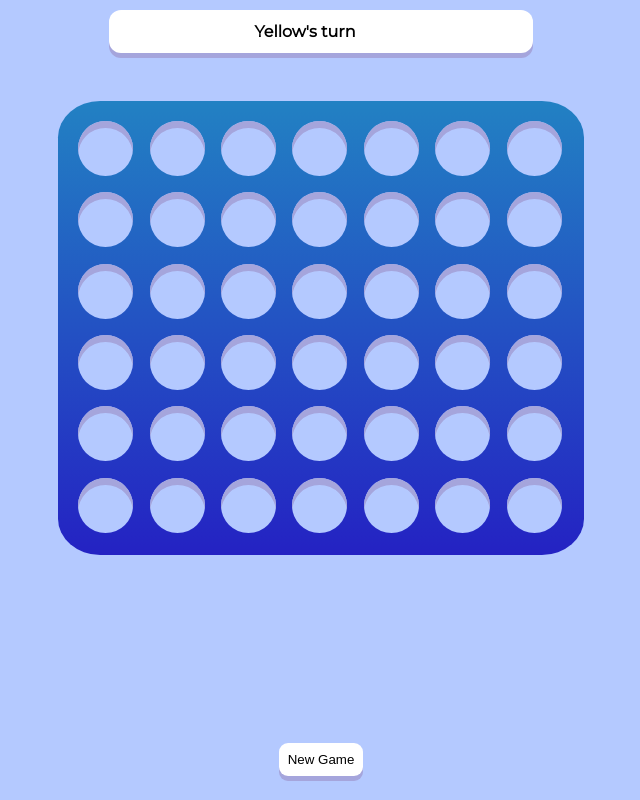
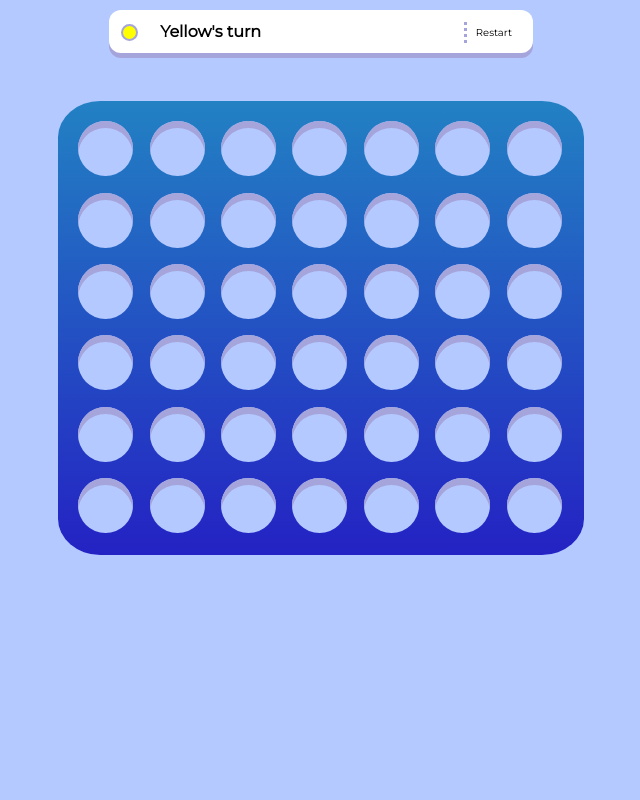
Before and after one commit to ericsienk/connect-4, a website with bundled scripts: page src/index.html in a window 1280 px wide. Both pictures are taken after a click on the radio button "Offline". Shown: the whole page, without its empty margins (319-959 px from the left). Built offline with nearby package versions, Linux system fonts and the light colour scheme.

Commit message:
moving new game button to info bar

```diff
--- a/docs/style.css
+++ b/docs/style.css
@@ -18,10 +18,12 @@ body {
     background: #b4c9ff;
  }
 
- #main {
+ #context {
+    height: 100vh;
+    min-height: 100vw;
+    width: 100vw;
+    max-width: 100%;
     overflow: hidden;
-    width: 100%;
-    height: 100%;
     position: absolute;
  }
 
@@ -84,7 +86,6 @@ settings, board {
     background: white;
     padding: 12px;
     margin-bottom: 48px;
-    text-align: center;
     border-radius: 12px;
     margin-top: 10px;
     box-shadow: 0px 5px #a5a5dc;
@@ -92,6 +93,7 @@ settings, board {
 
 .info-bar-item {
     margin-right: 32px;
+    padding-left: 9px;
 }
 
 board {
@@ -216,19 +218,22 @@ piece {
     100% { transform: rotateZ(15deg) rotateY(1440deg) translate(10vw,110vh); }
   }
 
-  .action-bar {
-    text-align: center;
-    padding-bottom: 24px;
-    bottom: 0;
-    position: absolute;
-    left: 0;
-    right: 0;
-  }
+#newGameBtn {
+    float: right;
+    border-left: 3px dotted #a5a5dc;
+    padding: 0 9px;
+    cursor: pointer;
+    font-size: 10px;
+    line-height: 21px;
+}
 
-  .action-bar button {
-    padding: 9px;
-    border: none;
-    border-radius: 9px;
-    box-shadow: 0px 5px #a5a5dc;
-    background-color: white;
-  }
+.turn-icon {
+    display: inline-block;
+    height: 13px;
+    width: 13px;
+    border-radius: 50%;
+    margin-right: 9px;
+    box-shadow: none;
+    border: 2px solid #a5a5dc;
+    vertical-align: middle;
+}
--- /dev/null
+++ b/src/engine/engine.controller.js
@@ -0,0 +1,23 @@
+export class EngineController {
+    constructor(selector, onCreateEngine) {
+        this.context = document.querySelector(selector);
+        this.onCreateEngine = onCreateEngine;
+        this.initialContextHTML = this.context.innerHTML;
+        this.context.classList.add('hide');
+    }
+
+    start() {
+        this.engine = this.onCreateEngine(this.context);
+        setTimeout(() => {
+            this.context.classList.remove('hide');
+        }, 100);
+    }
+
+    restart() {
+        this.context.classList.add('hide');
+        this.engine.destroy();
+        this.context.innerHTML = this.initialContextHTML;
+        delete this.engine;
+        this.start();
+    }
+}
--- a/src/engine/engine.js
+++ b/src/engine/engine.js
@@ -22,6 +22,10 @@ export class Engine {
         Object.keys(services).forEach(service => Injector.service(services[service], service))
 
         this.render(context);
+    }
+
+    isComponent(selector) {
+        return Boolean(componentMap[selector.toLowerCase()]);
     }
 
     destroy() {
--- a/src/game/game.component.js
+++ b/src/game/game.component.js
@@ -1,5 +1,5 @@
 import { Component } from "../engine/component.js";
-import { PlayerArray } from './game.constants.js';
+import { PlayerArray, Players } from './game.constants.js';
 
 export class Game extends Component {
     constructor(gameService) {
@@ -40,6 +40,7 @@ export class Game extends Component {
                 onStartGame: (session) => {
                     const { player, online, playerGoingNext } = session;
                     this.board.playerGoingNext = playerGoingNext || this.board.playerGoingNext;
+                    this.setTurnIcon();
                     this.turnIndex = this.players.indexOf(this.board.playerGoingNext);
                     console.log(`Starting game as ${JSON.stringify(player)} :: online - ${online}`);
 
@@ -61,9 +62,15 @@ export class Game extends Component {
         });
     }
 
+    setTurnIcon() {
+        super.setClass('.turn-icon', 'yellow', this.board.playerGoingNext === Players.Yellow.name);
+        super.setClass('.turn-icon', 'red', this.board.playerGoingNext === Players.Red.name);
+    }
+
     togglePlayerGoingNext() {
         this.turnIndex++;
         this.board.playerGoingNext = this.players[this.turnIndex % 2];
+        this.setTurnIcon();
     }
 
     get turnInfo() {
@@ -84,6 +91,8 @@ export class Game extends Component {
         </div>
         <div id="game-board" class="hide">
             <div class="info-bar">
+                <new-game></new-game>
+                <div class="turn-icon"></div>
                 <span id="turn" class="info-bar-item">
                     <span class="bold">
                         {{this.turnInfo}}
--- /dev/null
+++ b/src/game/settings/new-game.component.js
@@ -0,0 +1,38 @@
+import { Component } from "../../engine/component.js";
+
+export class NewGame extends Component {
+
+    constructor(engineController, gameService) {
+        super(() => {
+            this.engineController = engineController;
+            this.gameService = gameService;
+
+            super.onClick('#newGameBtn', () => {
+                this.restart();
+            });
+
+            this.gameService.retrieveNewGame(() => {
+                console.log('Retrieving new game message!');
+                this.engineController.restart();
+            });
+        });
+    }
+
+    restart() {
+        if (this.gameService.connected) {
+            this.gameService.sendNewGame(() => {
+                this.engineController.restart();
+            });
+        } else {
+            this.engineController.restart();
+        }
+    }
+
+    static services = ['engineController', 'gameService'];
+    static selector = 'new-game';
+    static template = /*html*/`
+        <div id="newGameBtn">
+            Restart
+        </div>
+    `;
+}
--- a/src/index.html
+++ b/src/index.html
@@ -7,13 +7,8 @@
         <meta name="viewport" content="width=device-width, initial-scale=1">
     </head>
     <body>
-        <div id="main" class="hide">
-            <div id="context">
-                <game></game>
-            </div>
-            <div class="action-bar">
-                <button id="resetGameBtn">New Game</button>
-            </div>
+        <div id="context">
+            <game></game>
         </div>
         <script src="https://cdn.jsdelivr.net/npm/peerjs@1.2.0/dist/peerjs.min.js"></script>
         <script type="module" src="./index.js"></script>
--- a/src/index.js
+++ b/src/index.js
@@ -5,60 +5,26 @@ import { Engine } from './engine/engine.js';
 import { GameService } from './game/game.service.js';
 import { OnlineBroker } from './game/online/online.broker.js';
 import { Settings } from './game/settings/settings.component.js';
+import { EngineController } from './engine/engine.controller.js';
+import { NewGame } from './game/settings/new-game.component.js';
 
 const components = [
     Game,
     Board,
     Piece,
-    Settings
+    Settings,
+    NewGame
 ];
 
+const services = {};
 const onlineBroker = new OnlineBroker();
 const gameService = new GameService(onlineBroker);
-
-const services = {
-    'gameService': gameService
-}
-
-let app = { destroy: () => true };
-
-function render() {
-    resetBtn.classList.add('hide');
-    const main = document.getElementById('main');
-
-    main.classList.add('hide');
-    app.destroy();
+const engineController = new EngineController('#context', (context) => {
     gameService.flushSubscribers();
-
-    Array.from(main.querySelector('game')).forEach((e) => e.remove());
-
-    app = new Engine(document.getElementById('context'), components, services);
-    app.render();
-
-    gameService.retrieveNewGame(() => {
-        console.log('Retrieving new game message!');
-        render();
-    });
-
-    setTimeout(() => {
-        main.classList.remove('hide');
-    }, 100);
-
-    setTimeout(() => {
-        resetBtn.classList.remove('hide');
-    }, 3000);
-}
-
-const resetBtn = document.querySelector('#resetGameBtn');
-
-resetBtn.addEventListener('click', () => {
-    if (gameService.connected) {
-        gameService.sendNewGame(() => {
-            render();
-        });
-    } else {
-        render();
-    }
+    return new Engine(context, components, services);
 });
 
-render();
+services['gameService'] = gameService;
+services['engineController'] = engineController;
+
+engineController.start();
--- a/src/style.css
+++ b/src/style.css
@@ -18,10 +18,12 @@ body {
     background: #b4c9ff;
  }
 
- #main {
+ #context {
+    height: 100vh;
+    min-height: 100vw;
+    width: 100vw;
+    max-width: 100%;
     overflow: hidden;
-    width: 100%;
-    height: 100%;
     position: absolute;
  }
 
@@ -84,7 +86,6 @@ settings, board {
     background: white;
     padding: 12px;
     margin-bottom: 48px;
-    text-align: center;
     border-radius: 12px;
     margin-top: 10px;
     box-shadow: 0px 5px #a5a5dc;
@@ -92,6 +93,7 @@ settings, board {
 
 .info-bar-item {
     margin-right: 32px;
+    padding-left: 9px;
 }
 
 board {
@@ -216,19 +218,22 @@ piece {
     100% { transform: rotateZ(15deg) rotateY(1440deg) translate(10vw,110vh); }
   }
 
-  .action-bar {
-    text-align: center;
-    padding-bottom: 24px;
-    bottom: 0;
-    position: absolute;
-    left: 0;
-    right: 0;
-  }
+#newGameBtn {
+    float: right;
+    border-left: 3px dotted #a5a5dc;
+    padding: 0 9px;
+    cursor: pointer;
+    font-size: 10px;
+    line-height: 21px;
+}
 
-  .action-bar button {
-    padding: 9px;
-    border: none;
-    border-radius: 9px;
-    box-shadow: 0px 5px #a5a5dc;
-    background-color: white;
-  }
+.turn-icon {
+    display: inline-block;
+    height: 13px;
+    width: 13px;
+    border-radius: 50%;
+    margin-right: 9px;
+    box-shadow: none;
+    border: 2px solid #a5a5dc;
+    vertical-align: middle;
+}
```
Also changed, not shown: docs/index.html (+4 -9 lines), docs/index.js.
